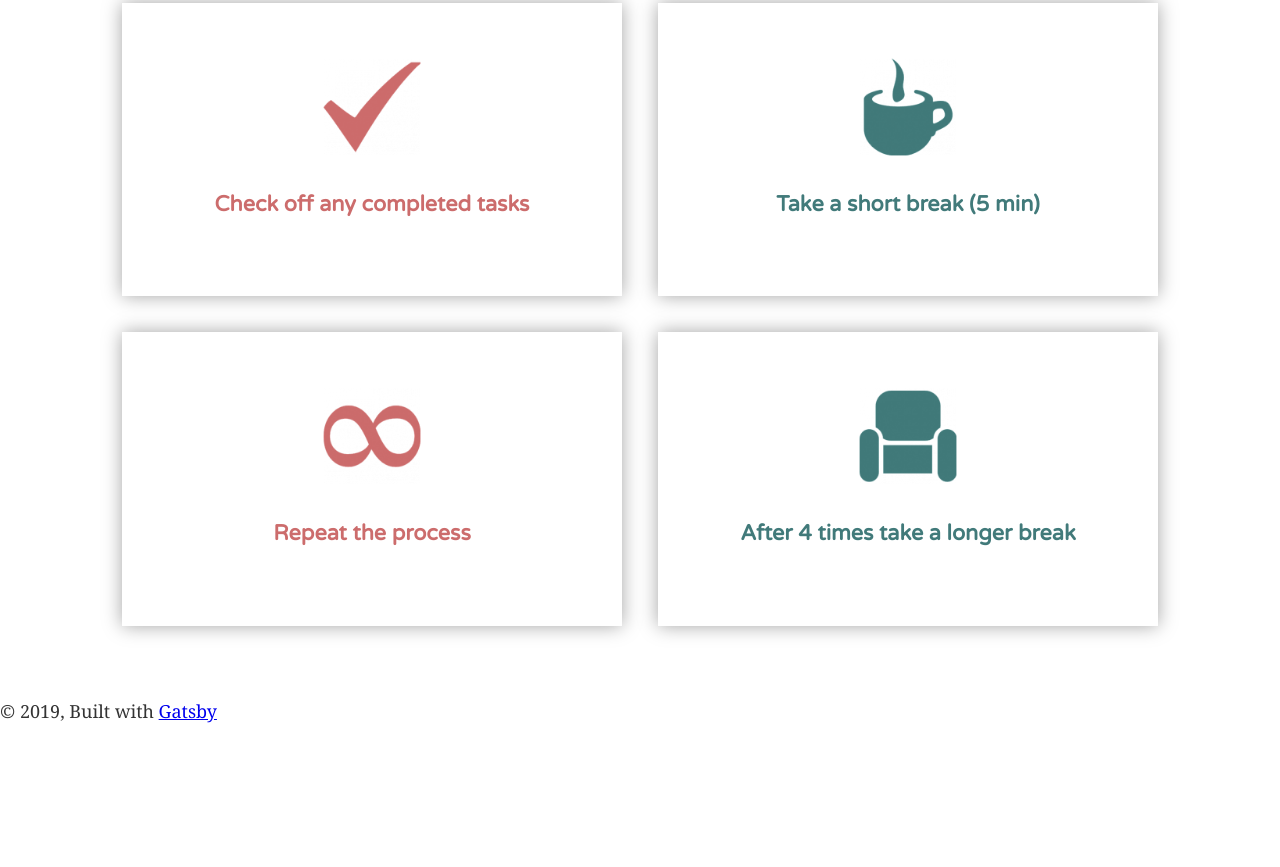
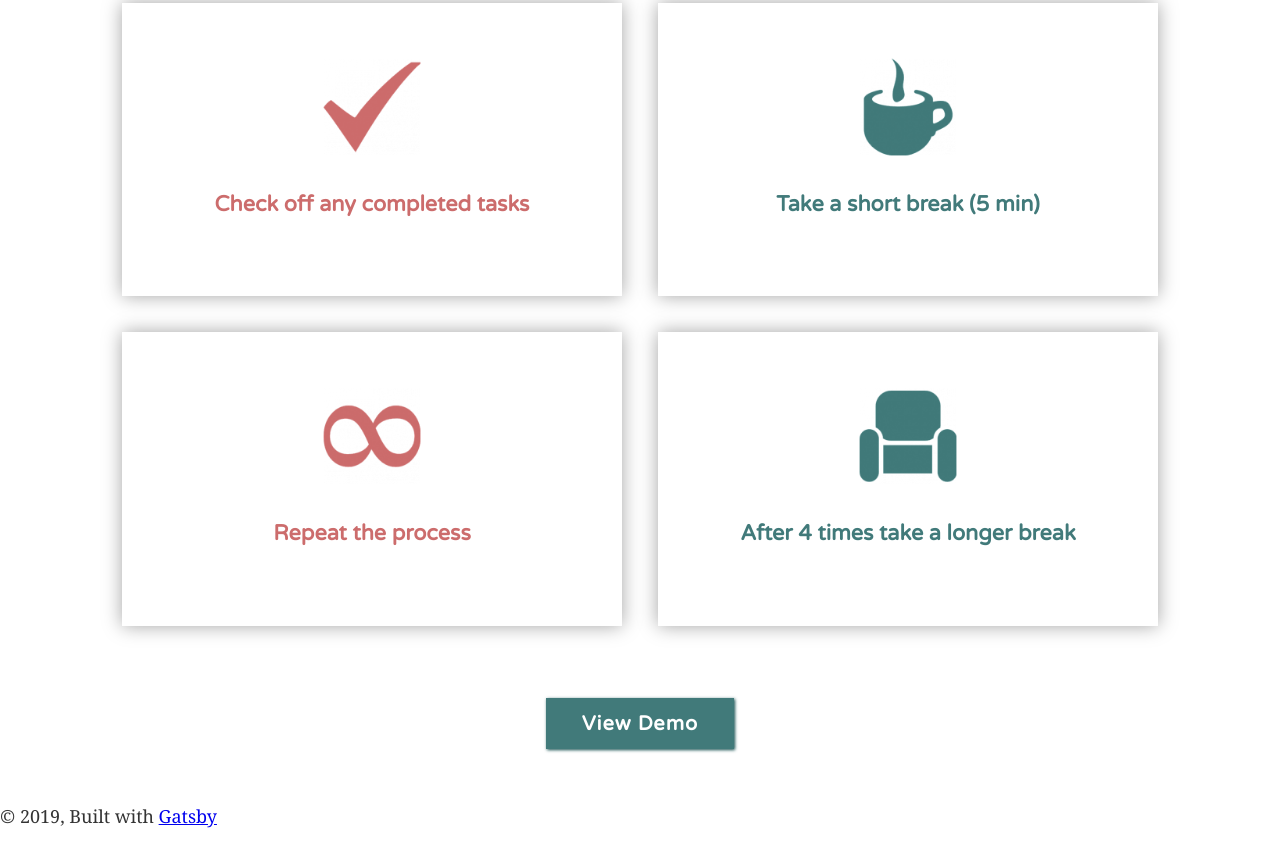
Before and after one commit to jumpvin/doropomo, a Gatsby site: page / in a window 1280 px wide. Shown: the part 1289-2156 px from the top of the page. Before the commit the page ends 2113 px from the top, so only its background shows below. Built offline with nearby package versions, Linux system fonts and the light colour scheme; Gatsby itself is replaced by a stand-in of ours.

Commit message:
feat: added demo button

```diff
--- a/src/pages/index.js
+++ b/src/pages/index.js
@@ -83,6 +83,9 @@ const IndexPage = () => (
           </div>
         </div>
       </div>
+      <div className = 'demo-button' >
+        <a href = 'https://demo.doropomo.com'> View Demo </a>
+      </div>
     </div>
   </Layout>
 )
--- a/src/pages/styles/home.css
+++ b/src/pages/styles/home.css
@@ -83,3 +83,21 @@
 .blurb:hover .over {
   opacity: 0;
 }
+
+.demo-button {
+  padding: 12px 18px;
+  font-size: 20px;
+  letter-spacing: 1px;
+  background: #417a7a;
+  box-shadow: 1px 1px 3px #124e4e;
+  margin-top: 3rem;
+}
+
+.demo-button a {
+  font-family: 'Varela Round', sans-serif;
+  margin: 1rem;
+  font-size: 20px;
+  font-weight: bold;
+  color: white;
+  text-decoration: none;
+}
```
